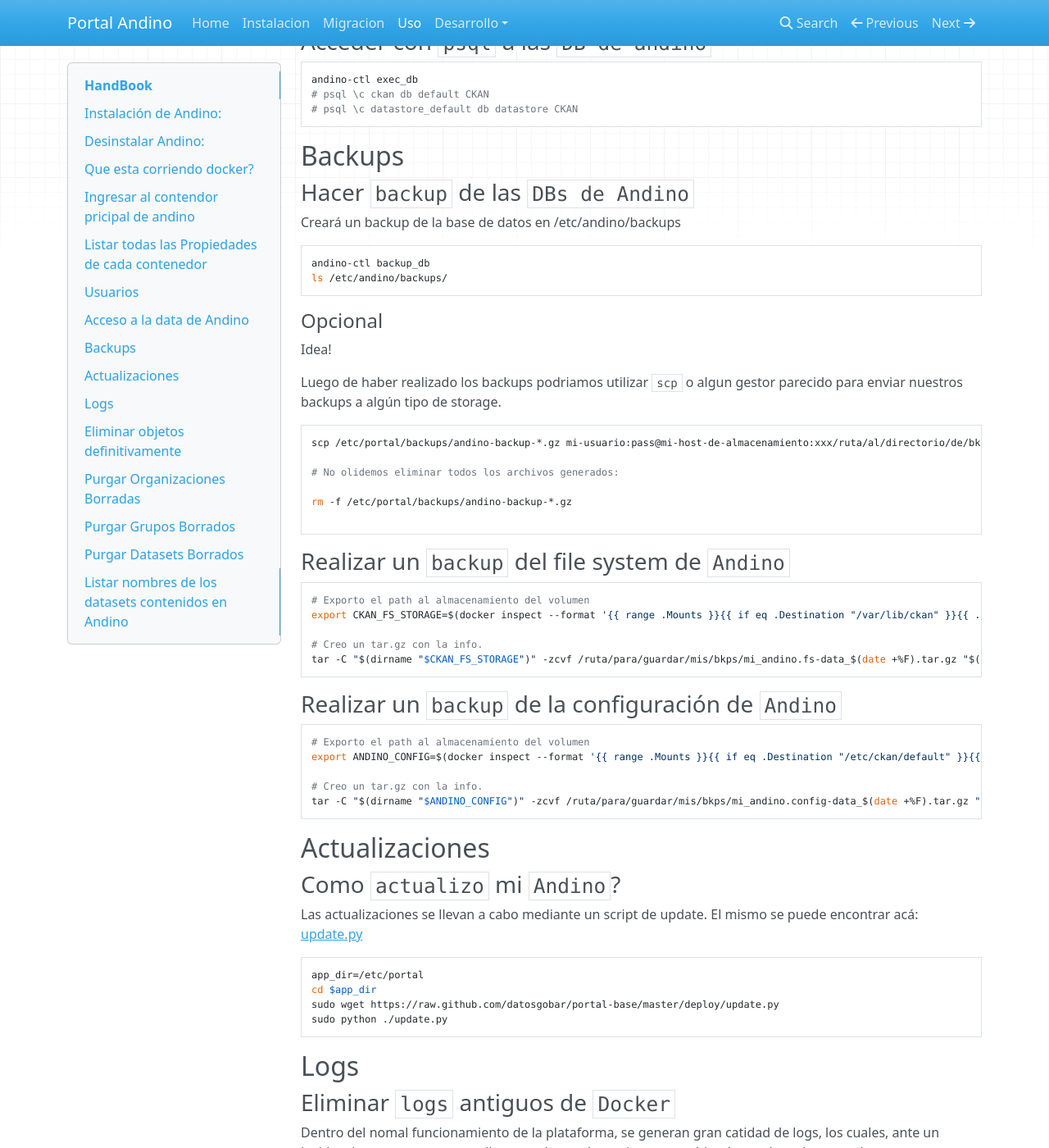
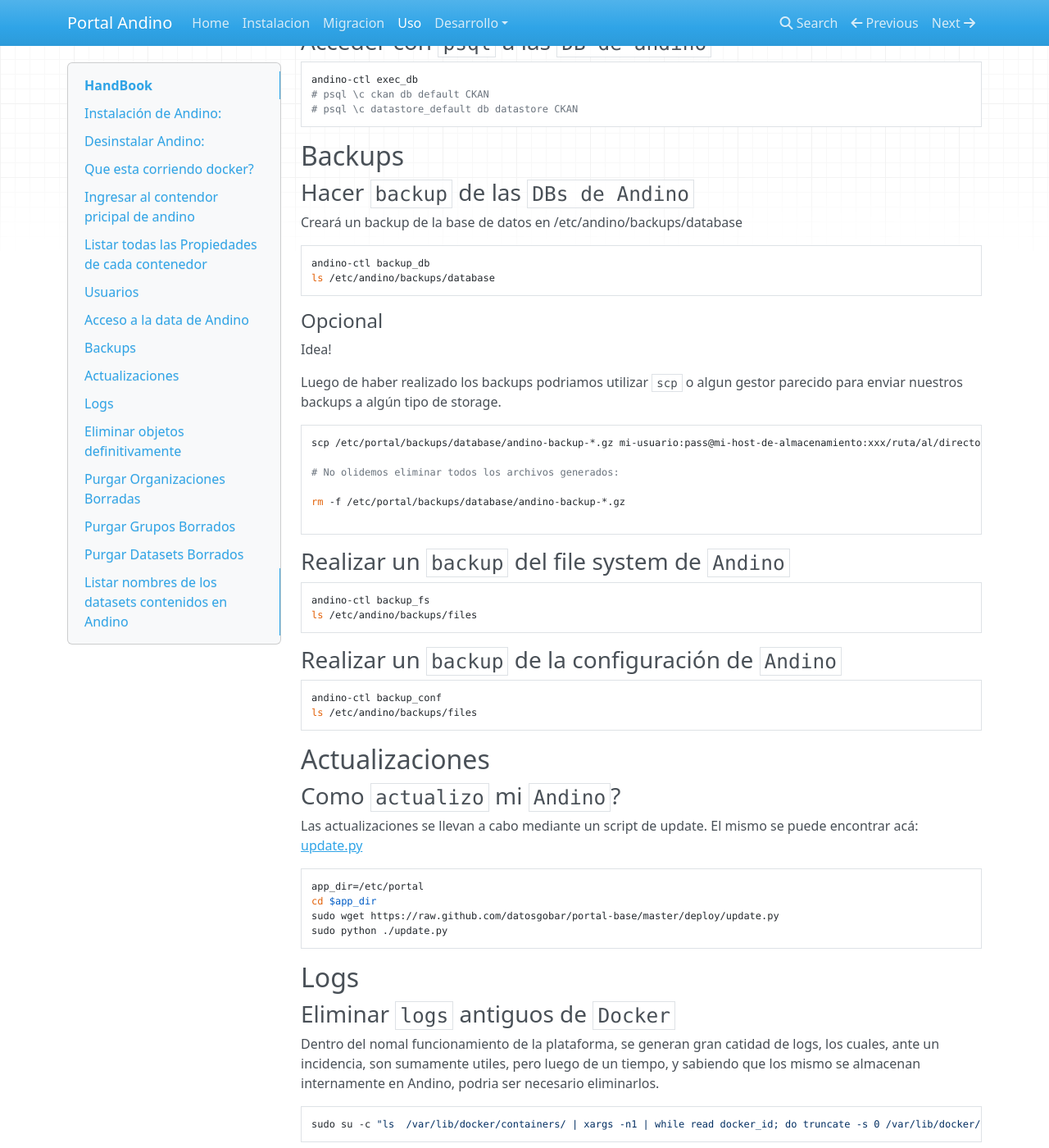
Before and after one commit to datosgobar/portal-andino, an MkDocs documentation site: the page built from docs/setup/usage.md, in a window 1280 px wide and 1400 px high, scrolled down 2887 px. Shown: the whole window at 82% size. Built offline with MkDocs 1.6.1, drawn with Linux system fonts in a browser that asks for light colours; nearby versions of some CDN libraries; old or Windows-style settings are respelled for this version of MkDocs.

Commit message:
Actualizo la documentacion

````diff
--- a/docs/setup/usage.md
+++ b/docs/setup/usage.md
@@ -135,10 +135,10 @@
 
 ### Hacer `backup` de las `DBs de Andino`
 
-Creará un backup de la base de datos en /etc/andino/backups
+Creará un backup de la base de datos en /etc/andino/backups/database
 
     andino-ctl backup_db
-    ls /etc/andino/backups/
+    ls /etc/andino/backups/database
 
 #### Opcional
 
@@ -147,32 +147,26 @@
 Luego de haber realizado los backups podriamos utilizar `scp` o algun gestor parecido para enviar nuestros backups a algún tipo de storage.
 
 ```
-scp /etc/portal/backups/andino-backup-*.gz mi-usuario:pass@mi-host-de-almacenamiento:xxx/ruta/al/directorio/de/bkps
+scp /etc/portal/backups/database/andino-backup-*.gz mi-usuario:pass@mi-host-de-almacenamiento:xxx/ruta/al/directorio/de/bkps
 
 # No olidemos eliminar todos los archivos generados:
 
-rm -f /etc/portal/backups/andino-backup-*.gz
+rm -f /etc/portal/backups/database/andino-backup-*.gz
 
 ```
 
 ### Realizar un `backup` del file system de `Andino`
 
 ```bash
-# Exporto el path al almacenamiento del volumen
-export CKAN_FS_STORAGE=$(docker inspect --format '{{ range .Mounts }}{{ if eq .Destination "/var/lib/ckan" }}{{ .Source }}{{ end }}{{ end }}' andino)
-
-# Creo un tar.gz con la info.
-tar -C "$(dirname "$CKAN_FS_STORAGE")" -zcvf /ruta/para/guardar/mis/bkps/mi_andino.fs-data_$(date +%F).tar.gz "$(basename "$CKAN_FS_STORAGE")"
+andino-ctl backup_fs
+ls /etc/andino/backups/files
 ```
 
 ### Realizar un `backup` de la configuración de `Andino`
 
 ```bash
-# Exporto el path al almacenamiento del volumen
-export ANDINO_CONFIG=$(docker inspect --format '{{ range .Mounts }}{{ if eq .Destination "/etc/ckan/default" }}{{ .Source }}{{ end }}{{ end }}' andino)
-
-# Creo un tar.gz con la info.
-tar -C "$(dirname "$ANDINO_CONFIG")" -zcvf /ruta/para/guardar/mis/bkps/mi_andino.config-data_$(date +%F).tar.gz "$(basename "$ANDINO_CONFIG")"
+andino-ctl backup_conf
+ls /etc/andino/backups/files
 ```
 
 ## Actualizaciones
````
Also changed, not shown: 1 other file.
